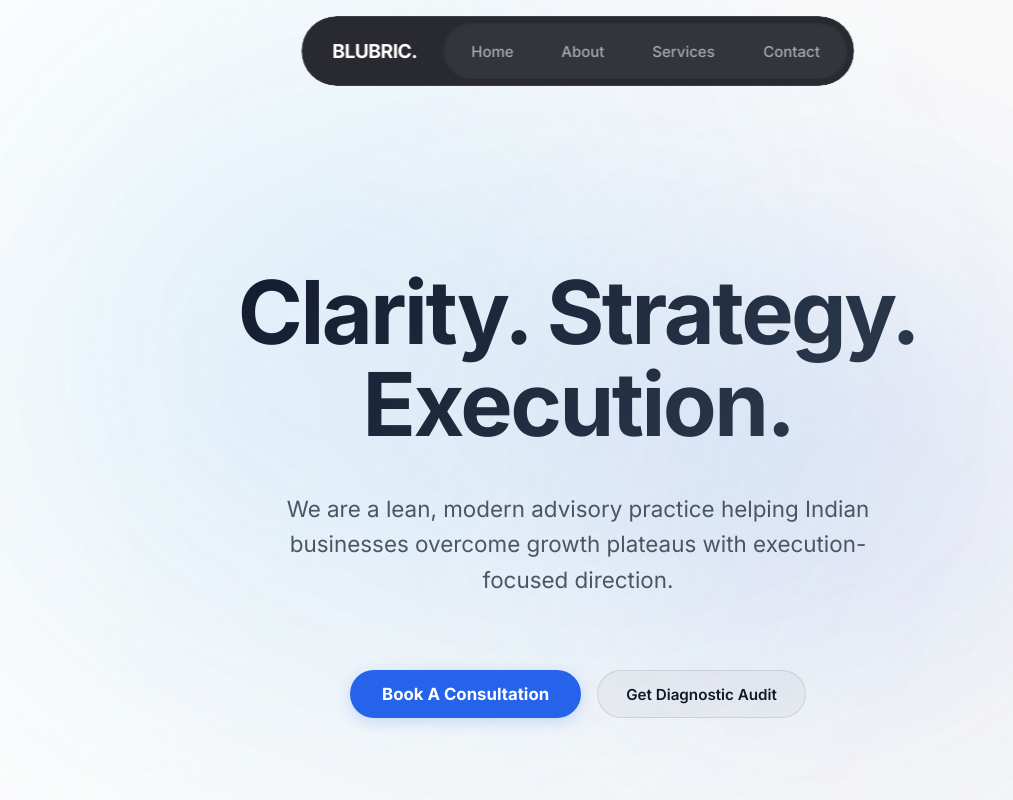
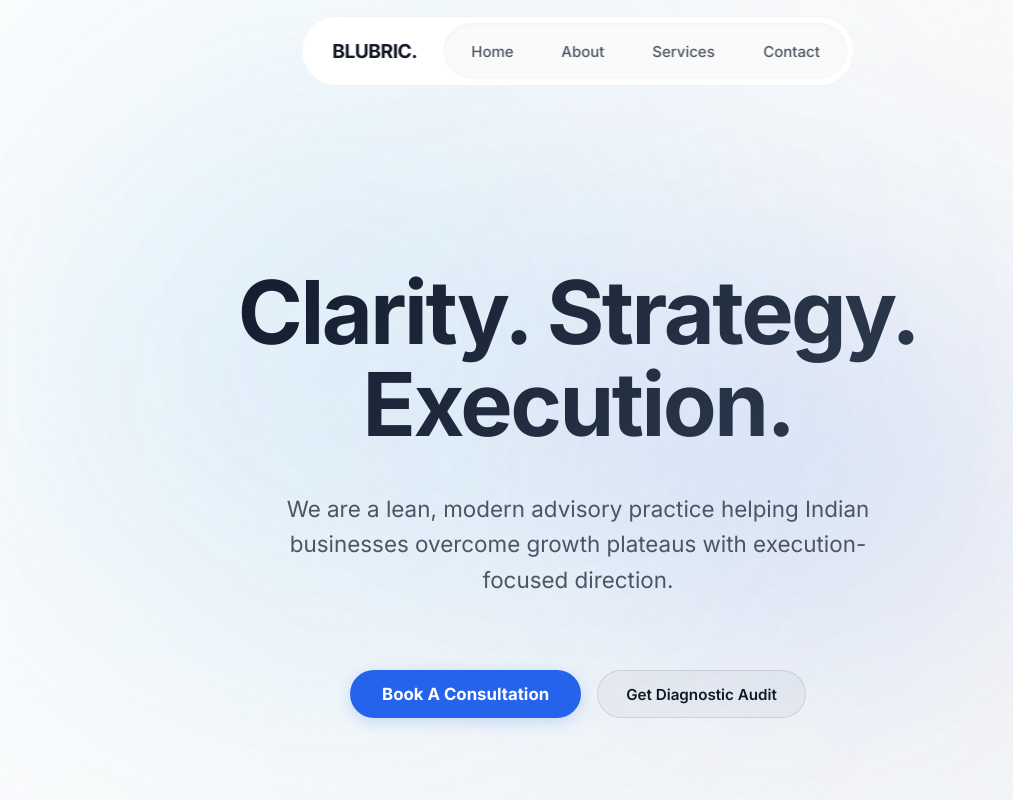
Before and after one commit to Shauryan28/Blubric, a React (Vite) app: page / in a window 1280 px wide. Shown: the top 800 px of the page, without its empty margins (62-1075 px from the left). Built offline with nearby package versions, Linux system fonts and the light colour scheme.

Commit message:
Update PillNav to dense white frosted glass (opaque) as requested

```diff
--- a/src/App.tsx
+++ b/src/App.tsx
@@ -19,7 +19,7 @@ function App() {
     <>
       <ScrollToTop />
       <SilkBackground />
-      <PillNav items={navItems} customLogo={<span style={{fontWeight:800, fontSize:'1.2rem', color:'#fff', letterSpacing: '-0.5px'}}>BLUBRIC.</span>} />
+      <PillNav items={navItems} customLogo={<span style={{fontWeight:800, fontSize:'1.2rem', color:'#111827', letterSpacing: '-0.5px'}}>BLUBRIC.</span>} />
       <main className="page-container">
         <Routes>
           <Route path="/" element={<Home />} />
--- a/src/components/PillNav.css
+++ b/src/components/PillNav.css
@@ -34,11 +34,11 @@
   display: flex;
   align-items: center;
   box-sizing: border-box;
-  background: rgba(30, 31, 38, 0.95) !important;
-  backdrop-filter: blur(24px) saturate(1.2) !important;
-  -webkit-backdrop-filter: blur(24px) saturate(1.2) !important;
-  border: 1px solid rgba(255, 255, 255, 0.1);
-  box-shadow: 0 4px 30px rgba(0, 0, 0, 0.1);
+  background: rgba(255, 255, 255, 0.98) !important;
+  backdrop-filter: blur(30px) saturate(2) !important;
+  -webkit-backdrop-filter: blur(30px) saturate(2) !important;
+  border: 1px solid rgba(0, 0, 0, 0.05);
+  box-shadow: 0 10px 40px rgba(0, 0, 0, 0.05);
   padding: 6px 6px 6px 20px;
   border-radius: 999px;
   gap: 16px;
@@ -57,9 +57,9 @@
   display: flex;
   align-items: center;
   height: var(--nav-h);
-  background: rgba(255, 255, 255, 0.05);
+  background: rgba(0, 0, 0, 0.02);
   border-radius: 9999px;
-  box-shadow: inset 0 1px 4px rgba(0, 0, 0, 0.1);
+  box-shadow: inset 0 1px 4px rgba(0, 0, 0, 0.04);
 }
 
 .pill-logo {
@@ -102,7 +102,7 @@
   height: 100%;
   padding: 0 var(--pill-pad-x);
   background: transparent;
-  color: #a0aab5;
+  color: #4b5563;
   text-decoration: none;
   border-radius: 9999px;
   box-sizing: border-box;
@@ -146,7 +146,7 @@
   position: absolute;
   left: 0;
   top: 0;
-  color: #ffffff;
+  color: #000000;
   font-weight: 600;
   z-index: 3;
   display: inline-block;
@@ -209,7 +209,7 @@
 .hamburger-line {
   width: 18px;
   height: 2px;
-  background: #ffffff;
+  background: #111827;
   border-radius: 1px;
   transition: all 0.01s ease;
   transform-origin: center;
@@ -220,10 +220,10 @@
   top: 4.5em;
   left: 0;
   right: 0;
-  background: rgba(30, 31, 38, 0.95);
+  background: rgba(255, 255, 255, 0.98);
   backdrop-filter: blur(24px);
   border-radius: 20px;
-  border: 1px solid rgba(255, 255, 255, 0.1);
+  border: 1px solid rgba(0, 0, 0, 0.05);
   z-index: 998;
   opacity: 0;
   transform: translateY(10px);
@@ -232,7 +232,7 @@
   padding: 10px;
   transition: opacity 0.25s ease, transform 0.25s ease, visibility 0.25s ease;
   pointer-events: none;
-  box-shadow: 0 10px 40px rgba(0, 0, 0, 0.3);
+  box-shadow: 0 10px 40px rgba(0, 0, 0, 0.1);
 }
 
 .mobile-menu-popover.is-open {
@@ -254,7 +254,7 @@
 .mobile-menu-popover .mobile-menu-link {
   display: block;
   padding: 16px;
-  color: #ffffff;
+  color: #111827;
   background-color: transparent;
   text-decoration: none;
   font-size: 16px;
```
